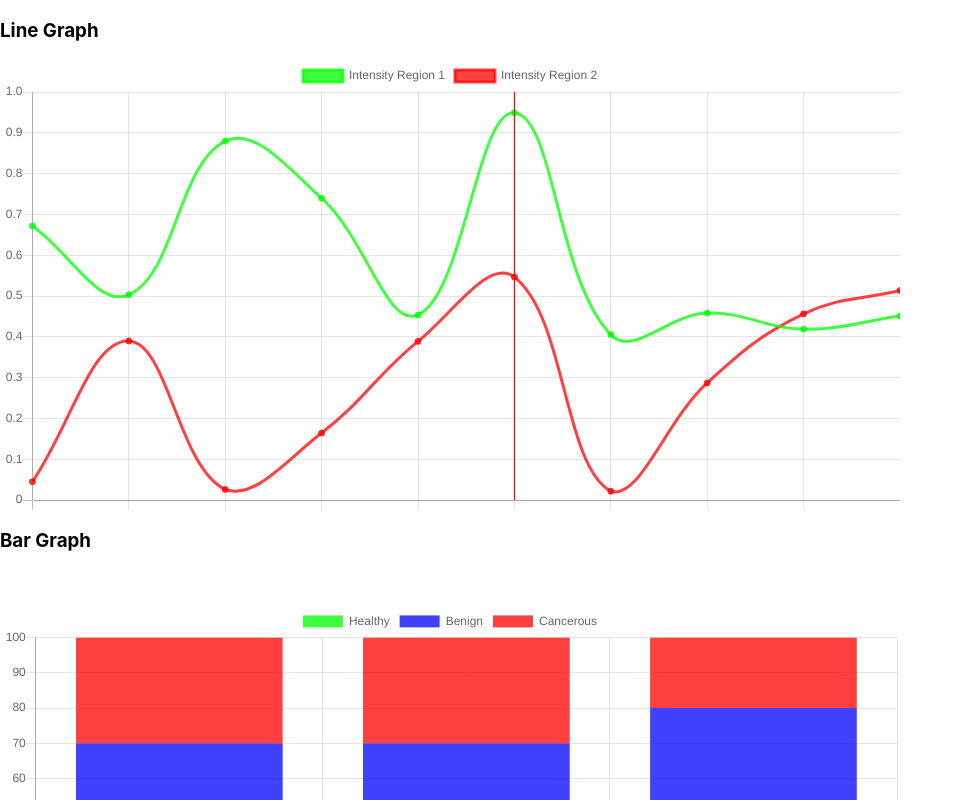
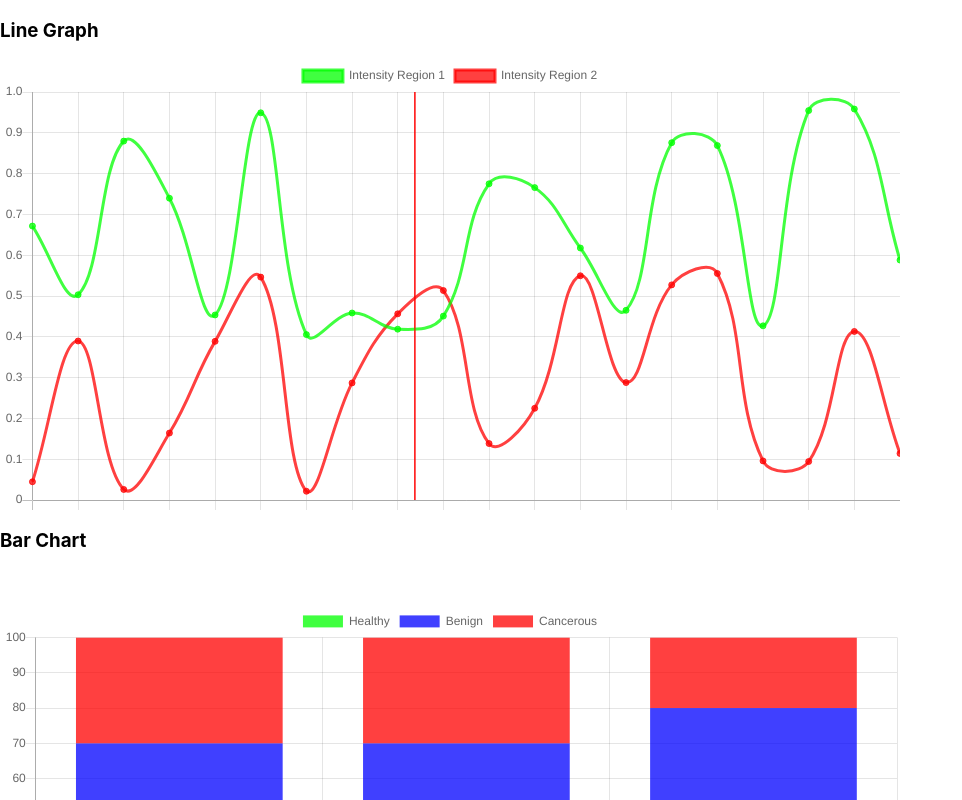
Before and after one commit to kris-dey/sweng20, a React (Create React App) app in the folder visualiser/: page / in a window 1280 px wide. Shown: the top 800 px of the page, without its empty margins (0-962 px from the left). Built offline with nearby package versions, Linux system fonts and the light colour scheme.

Commit message:
Update App.js
Ensuring the vertical line can be redrawn

```diff
--- a/visualiser/src/App.js
+++ b/visualiser/src/App.js
@@ -37,7 +37,7 @@ export default class App extends Component{
     return Math.random() * (max - min) + min;
   }
 
-  while(x<11){
+  while(x<21){
     k.push("Frame " + x);x++;
     y.push(getRandomArbitrary(0.4,1))
     z.push(getRandomArbitrary(0,0.6))
@@ -45,8 +45,6 @@ export default class App extends Component{
 
     this.state = {
       lineData:{
-
-
 
         labels:k,
         datasets:[
@@ -65,7 +63,7 @@ export default class App extends Component{
           data:z
         }
         ],
-        lineAtIndex: 5,
+        lineAtIndex: (getRandomArbitrary(0,10)),
       },
       barData:{
         labels: ['ROI 1', 'ROI 2', 'ROI 3'],
@@ -107,7 +105,7 @@ export default class App extends Component{
 
         />
 
-        <h3>Bar Graph</h3>
+        <h3>Bar Chart</h3>
         <Bar
           options={{
             title: {
```
